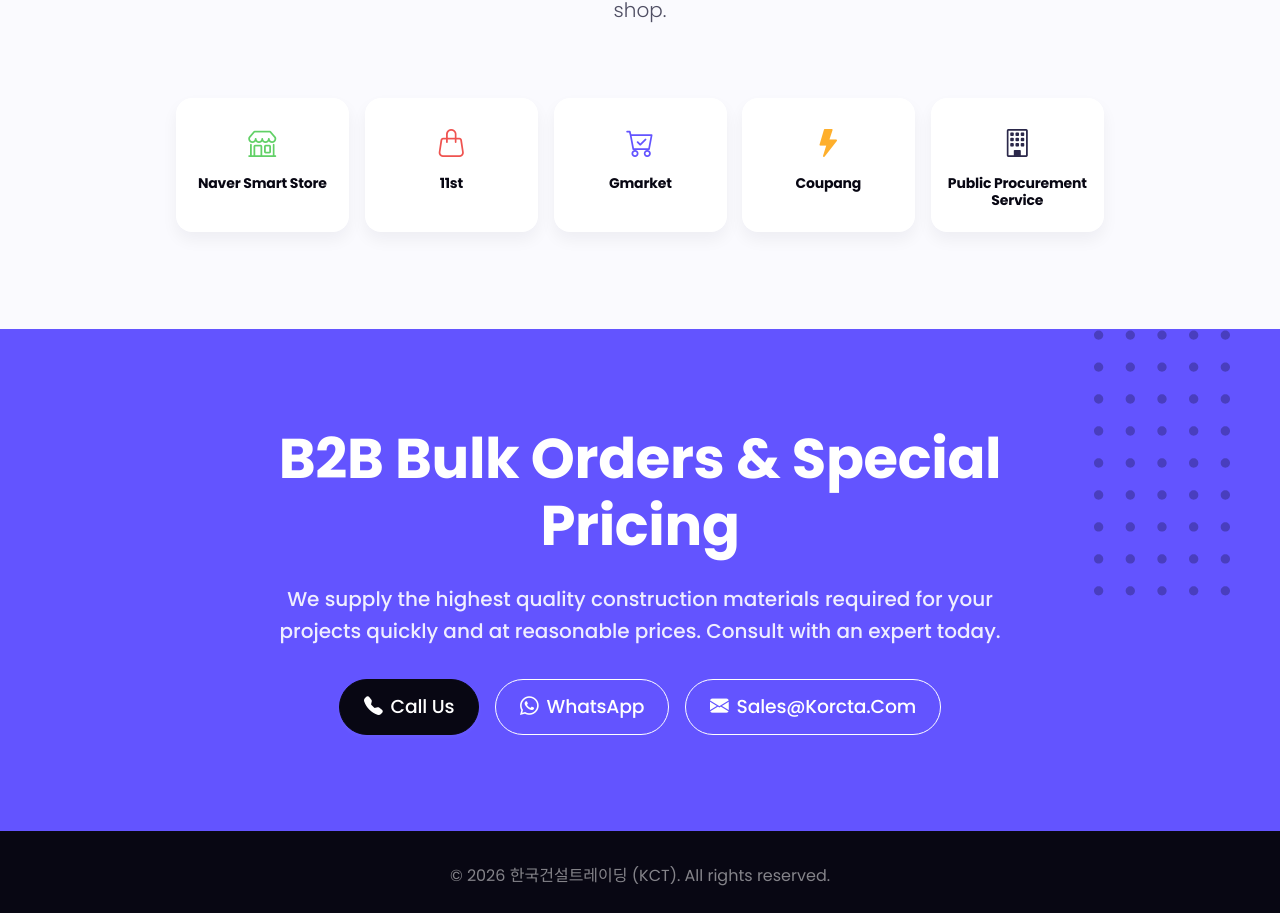
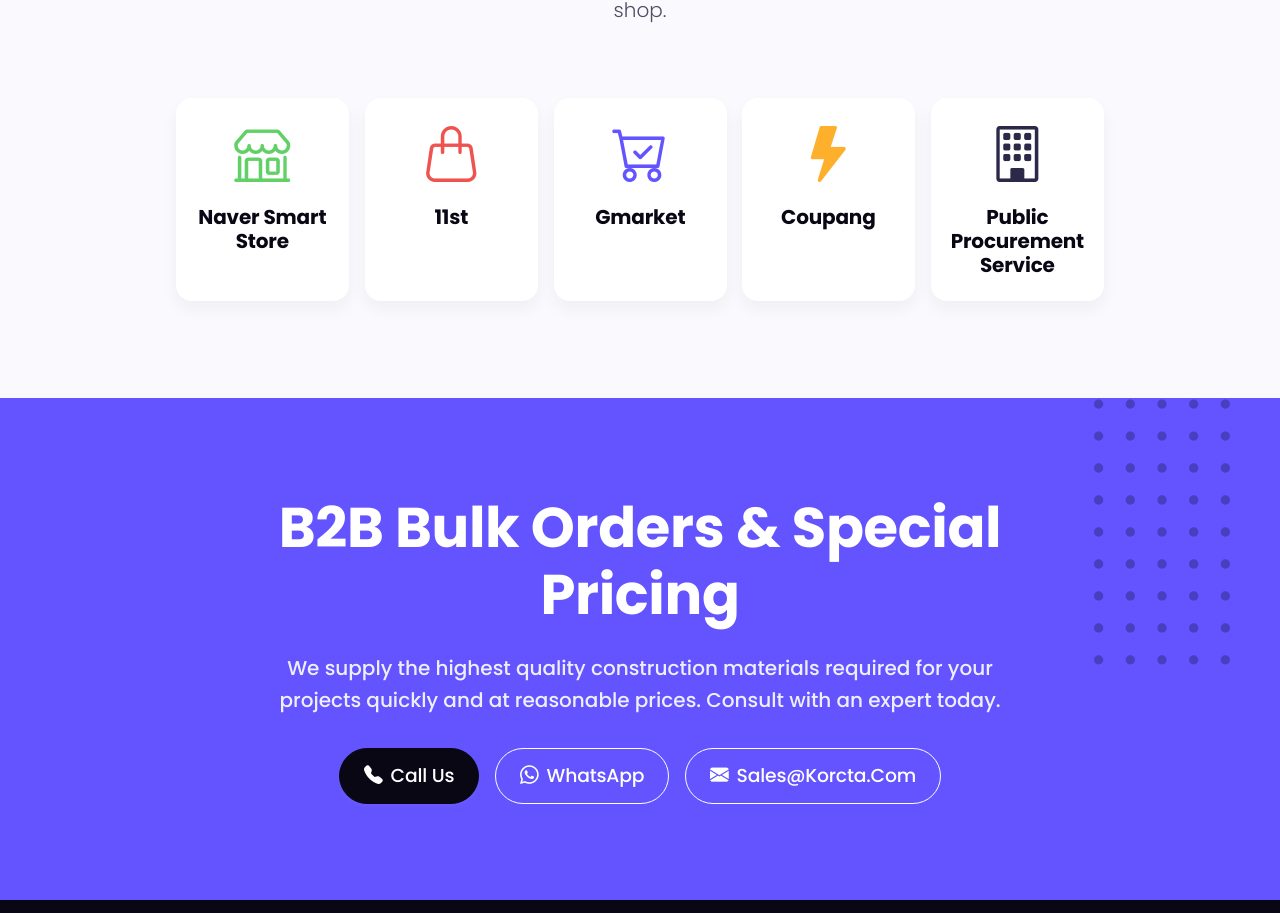
Before and after one commit to insang2/kct_sil, a Next.js app: page /en in a window 1280 px wide. Shown: the part 2538-3451 px from the top of the page. Built offline with nearby package versions, Linux system fonts and the light colour scheme.

Commit message:
style: further enlarge Retail section icons and text

```diff
--- a/app/[lang]/page.tsx
+++ b/app/[lang]/page.tsx
@@ -137,12 +137,12 @@
               { id: 'coupang', icon: 'bi-lightning-fill', color: 'text-warning' },
               { id: 'pps', icon: 'bi-building', color: 'text-secondary' }
             ].map((shop) => (
-              <div key={shop.id} className="col-6 col-sm-4 col-md-3 col-lg-2">
+              <div key={shop.id} className="col-6 col-md-4 col-lg-2">
                 <a href="#!" className="card h-100 border-0 bg-white shadow rounded-4 text-decoration-none hover-lift text-center py-4 px-2">
-                  <div className={`mb-2 fs-3 ${shop.color}`}>
+                  <div className={`mb-3 display-4 ${shop.color}`}>
                     <i className={`bi ${shop.icon}`}></i>
                   </div>
-                  <h6 className="mb-0 text-dark small fw-bold">{(dict.retail.shops as any)[shop.id]}</h6>
+                  <h5 className="mb-0 text-black fw-bold">{(dict.retail.shops as any)[shop.id]}</h5>
                 </a>
               </div>
             ))}
```
